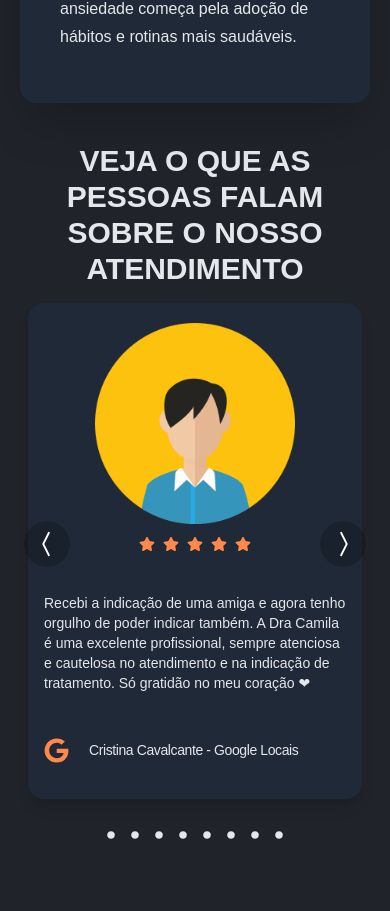
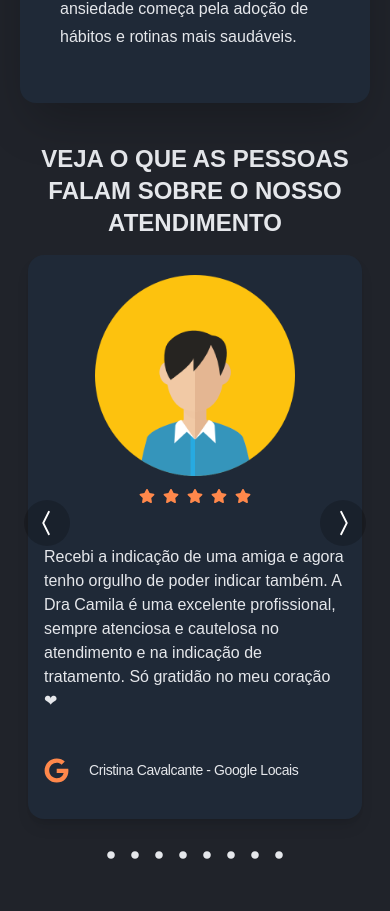
Before and after one commit to brunoprestesap/page-dra-camila, a React (Create React App) app: page / in a window 390 px wide. Shown: the part 2614-3525 px from the top of the page. Built offline with nearby package versions, Linux system fonts and the light colour scheme; a web font is replaced by a local one.

Commit message:
ajustes de margem card depoimentos

```diff
--- a/src/components/CardDepositions.js
+++ b/src/components/CardDepositions.js
@@ -21,7 +21,7 @@ function CardDepositions({ img, depText, depName }) {
 
       <div className="leading-normal">
         <div className="p-4">
-          <div className="md:flex md:items-center text-sm md:text-xl font-normal md:gap-5">
+          <div className="md:flex md:items-center text-base md:text-xl font-normal md:gap-5">
             <FaQuoteLeft className="invisible md:visible" size={25} />
             {depText}
             <FaQuoteRight className="invisible md:visible" size={25} />
--- a/src/components/Depositions.js
+++ b/src/components/Depositions.js
@@ -81,7 +81,7 @@ function Depositions() {
 
   return (
     <div id="depoimentos" className="p-5 pt-10">
-      <div className="text-3xl font-bold text-center uppercase">
+      <div className="text-2xl md:text-3xl font-bold text-center uppercase">
         Veja o que as pessoas falam sobre o nosso atendimento
       </div>
 
```
